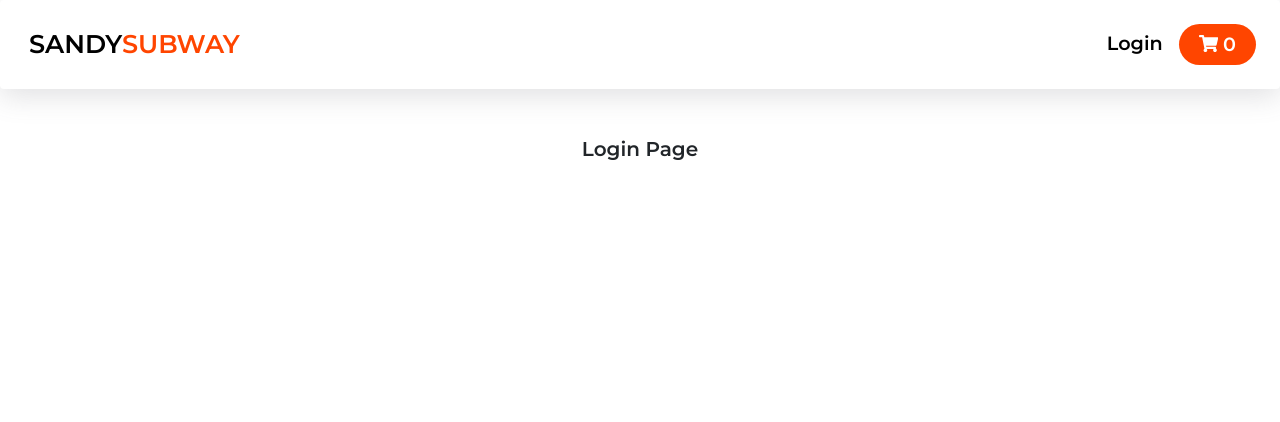
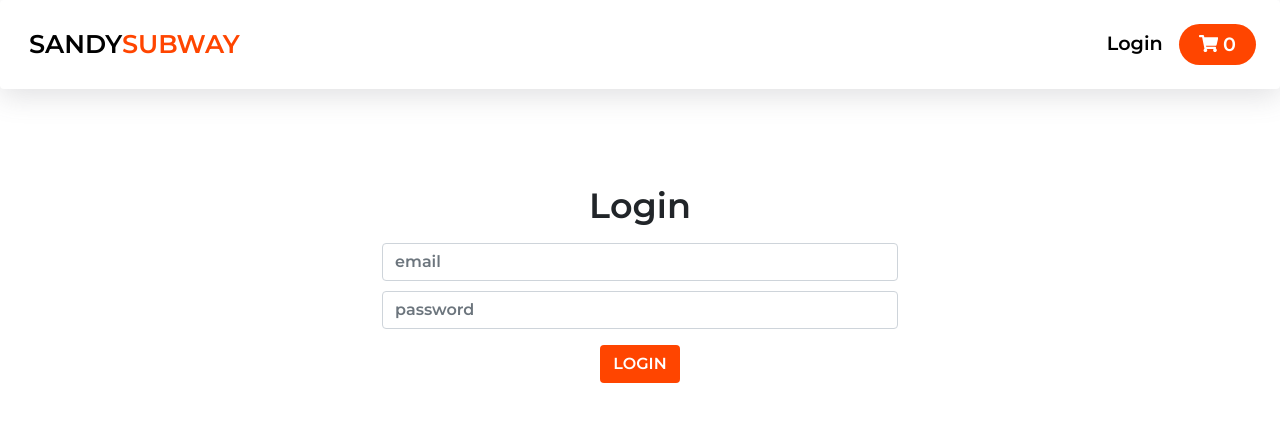
Before and after one commit to Marshneil13/Subway-App, a React (Create React App) app: page /login in a window 1280 px wide. Shown: the top 422 px of the page. Built offline with nearby package versions, Linux system fonts and the light colour scheme.

Commit message:
login page UI

```diff
--- a/src/pages/LoginPage.jsx
+++ b/src/pages/LoginPage.jsx
@@ -1,9 +1,47 @@
 import React from "react";
+import { useState, useEffect } from "react";
+import { useDispatch, useSelector } from "react-redux";
 
 function LoginPage() {
+  const [email, setEmail] = useState("");
+  const [password, setPassword] = useState("");
+
+  const dispatch = useDispatch();
+  function login() {}
   return (
     <div>
-      <h1>Login Page</h1>
+      <div className="row justify-content-center mt-5">
+        <div className="col-md-5 mt-5">
+          <h1 className="mb-3" style={{ fontSize: "35px" }}>
+            Login
+          </h1>
+          <form>
+            <input
+              type="email"
+              required
+              placeholder="email"
+              className="form-control"
+              value={email}
+              onChange={(e) => {
+                setEmail(e.target.value);
+              }}
+            />
+            <input
+              type="password"
+              required
+              placeholder="password"
+              className="form-control"
+              value={password}
+              onChange={(e) => {
+                setPassword(e.target.value);
+              }}
+            />
+            <button className="btn mt-3" onClick={login}>
+              LOGIN
+            </button>
+          </form>
+        </div>
+      </div>
     </div>
   );
 }
```
